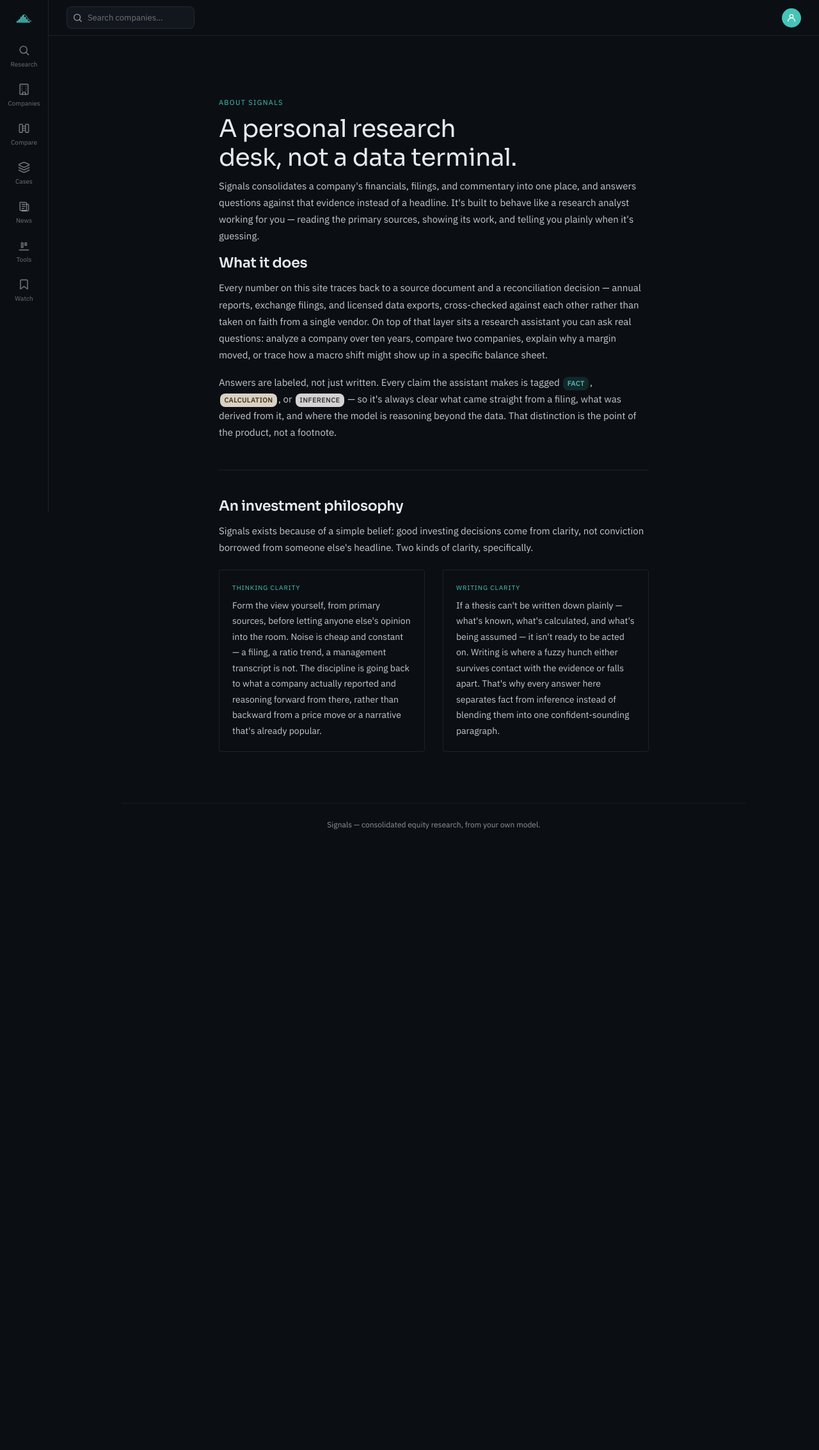
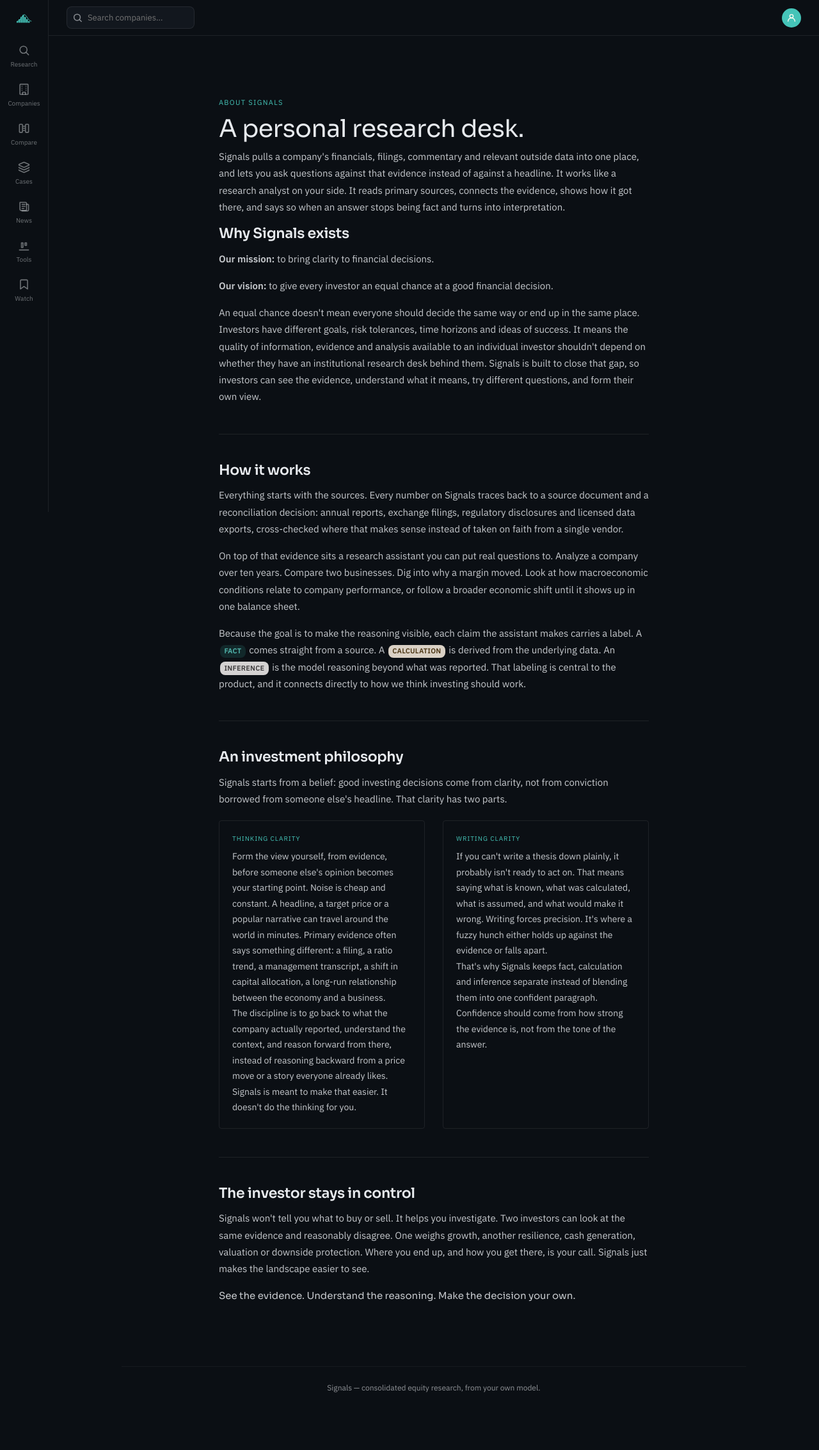
Before and after one commit to VigneshAlagappan/equity-research-assistant, a Flask app: page /about in a window 1280 px wide. Shown: the whole page at 64% size. Before the commit the page ends 1296 px from the top, so only its background shows below. Run offline with Flask 3, Linux system fonts and the light colour scheme; some libraries are stand-ins or nearby versions.

Commit message:
Rewrite About page copy
New sections: Why Signals exists (mission/vision), How it works,
and The investor stays in control, alongside the existing investment
philosophy pillars -- verified rendering locally.

Co-Authored-By: Claude Sonnet 5 <noreply@anthropic.com>

```diff
--- a/web/templates/about.html
+++ b/web/templates/about.html
@@ -13,6 +13,7 @@
 .about-pillar .card-kicker{margin-bottom:8px}
 .about-pillar p{font-size:14px;margin-bottom:0}
 .about-tags{display:flex;gap:6px;margin-top:10px;flex-wrap:wrap}
+.about-close{font-family:var(--font-heading);font-weight:400;font-size:19px;line-height:1.5;margin:0}
 @media (max-width: 640px) {
   .about-pillars{grid-template-columns:1fr}
 }
@@ -20,59 +21,103 @@
 {% block content %}
 <div class="about-wrap">
   <div class="about-kicker">About Signals</div>
-  <h1>A personal research desk, not a data terminal.</h1>
+  <h1>A personal research desk.</h1>
   <p class="about-lede">
-    Signals consolidates a company's financials, filings, and commentary into one place, and answers
-    questions against that evidence instead of a headline. It's built to behave like a research analyst
-    working for you — reading the primary sources, showing its work, and telling you plainly when it's
-    guessing.
+    Signals pulls a company's financials, filings, commentary and relevant outside data into one place,
+    and lets you ask questions against that evidence instead of against a headline. It works like a
+    research analyst on your side. It reads primary sources, connects the evidence, shows how it got
+    there, and says so when an answer stops being fact and turns into interpretation.
   </p>
 
   <div class="about-section">
-    <h2>What it does</h2>
+    <h2>Why Signals exists</h2>
     <p>
-      Every number on this site traces back to a source document and a reconciliation decision — annual
-      reports, exchange filings, and licensed data exports, cross-checked against each other rather than
-      taken on faith from a single vendor. On top of that layer sits a research assistant you can ask
-      real questions: analyze a company over ten years, compare two companies, explain why a margin
-      moved, or trace how a macro shift might show up in a specific balance sheet.
+      <strong>Our mission:</strong> to bring clarity to financial decisions.
     </p>
     <p>
-      Answers are labeled, not just written. Every claim the assistant makes is tagged
-      <span class="tag tag-accent" style="margin:0 2px">FACT</span>,
-      <span class="tag tag-accent-2" style="margin:0 2px">CALCULATION</span>, or
-      <span class="tag tag-neutral" style="margin:0 2px">INFERENCE</span> —
-      so it's always clear what came straight from a filing, what was derived from it, and where the
-      model is reasoning beyond the data. That distinction is the point of the product, not a footnote.
+      <strong>Our vision:</strong> to give every investor an equal chance at a good financial decision.
+    </p>
+    <p>
+      An equal chance doesn't mean everyone should decide the same way or end up in the same place.
+      Investors have different goals, risk tolerances, time horizons and ideas of success. It means the
+      quality of information, evidence and analysis available to an individual investor shouldn't depend
+      on whether they have an institutional research desk behind them. Signals is built to close that
+      gap, so investors can see the evidence, understand what it means, try different questions, and
+      form their own view.
+    </p>
+  </div>
+
+  <div class="about-section">
+    <h2>How it works</h2>
+    <p>
+      Everything starts with the sources. Every number on Signals traces back to a source document and a
+      reconciliation decision: annual reports, exchange filings, regulatory disclosures and licensed data
+      exports, cross-checked where that makes sense instead of taken on faith from a single vendor.
+    </p>
+    <p>
+      On top of that evidence sits a research assistant you can put real questions to. Analyze a company
+      over ten years. Compare two businesses. Dig into why a margin moved. Look at how macroeconomic
+      conditions relate to company performance, or follow a broader economic shift until it shows up in
+      one balance sheet.
+    </p>
+    <p>
+      Because the goal is to make the reasoning visible, each claim the assistant makes carries a label.
+      A <span class="tag tag-accent" style="margin:0 2px">FACT</span> comes straight from a source. A
+      <span class="tag tag-accent-2" style="margin:0 2px">CALCULATION</span> is derived from the
+      underlying data. An <span class="tag tag-neutral" style="margin:0 2px">INFERENCE</span> is the
+      model reasoning beyond what was reported. That labeling is central to the product, and it connects
+      directly to how we think investing should work.
     </p>
   </div>
 
   <div class="about-section">
     <h2>An investment philosophy</h2>
     <p>
-      Signals exists because of a simple belief: good investing decisions come from clarity, not
-      conviction borrowed from someone else's headline. Two kinds of clarity, specifically.
+      Signals starts from a belief: good investing decisions come from clarity, not from conviction
+      borrowed from someone else's headline. That clarity has two parts.
     </p>
     <div class="about-pillars">
       <div class="about-pillar">
         <div class="card-kicker">Thinking clarity</div>
         <p>
-          Form the view yourself, from primary sources, before letting anyone else's opinion into the
-          room. Noise is cheap and constant — a filing, a ratio trend, a management transcript is not.
-          The discipline is going back to what a company actually reported and reasoning forward from
-          there, rather than backward from a price move or a narrative that's already popular.
+          Form the view yourself, from evidence, before someone else's opinion becomes your starting
+          point. Noise is cheap and constant. A headline, a target price or a popular narrative can
+          travel around the world in minutes. Primary evidence often says something different: a filing,
+          a ratio trend, a management transcript, a shift in capital allocation, a long-run relationship
+          between the economy and a business.
+        </p>
+        <p>
+          The discipline is to go back to what the company actually reported, understand the context,
+          and reason forward from there, instead of reasoning backward from a price move or a story
+          everyone already likes. Signals is meant to make that easier. It doesn't do the thinking for
+          you.
         </p>
       </div>
       <div class="about-pillar">
         <div class="card-kicker">Writing clarity</div>
         <p>
-          If a thesis can't be written down plainly — what's known, what's calculated, and what's being
-          assumed — it isn't ready to be acted on. Writing is where a fuzzy hunch either survives contact
-          with the evidence or falls apart. That's why every answer here separates fact from inference
-          instead of blending them into one confident-sounding paragraph.
+          If you can't write a thesis down plainly, it probably isn't ready to act on. That means saying
+          what is known, what was calculated, what is assumed, and what would make it wrong. Writing
+          forces precision. It's where a fuzzy hunch either holds up against the evidence or falls apart.
+        </p>
+        <p>
+          That's why Signals keeps fact, calculation and inference separate instead of blending them into
+          one confident paragraph. Confidence should come from how strong the evidence is, not from the
+          tone of the answer.
         </p>
       </div>
     </div>
+  </div>
+
+  <div class="about-section">
+    <h2>The investor stays in control</h2>
+    <p>
+      Signals won't tell you what to buy or sell. It helps you investigate. Two investors can look at the
+      same evidence and reasonably disagree. One weighs growth, another resilience, cash generation,
+      valuation or downside protection. Where you end up, and how you get there, is your call. Signals
+      just makes the landscape easier to see.
+    </p>
+    <p class="about-close">See the evidence. Understand the reasoning. Make the decision your own.</p>
   </div>
 </div>
 
```
